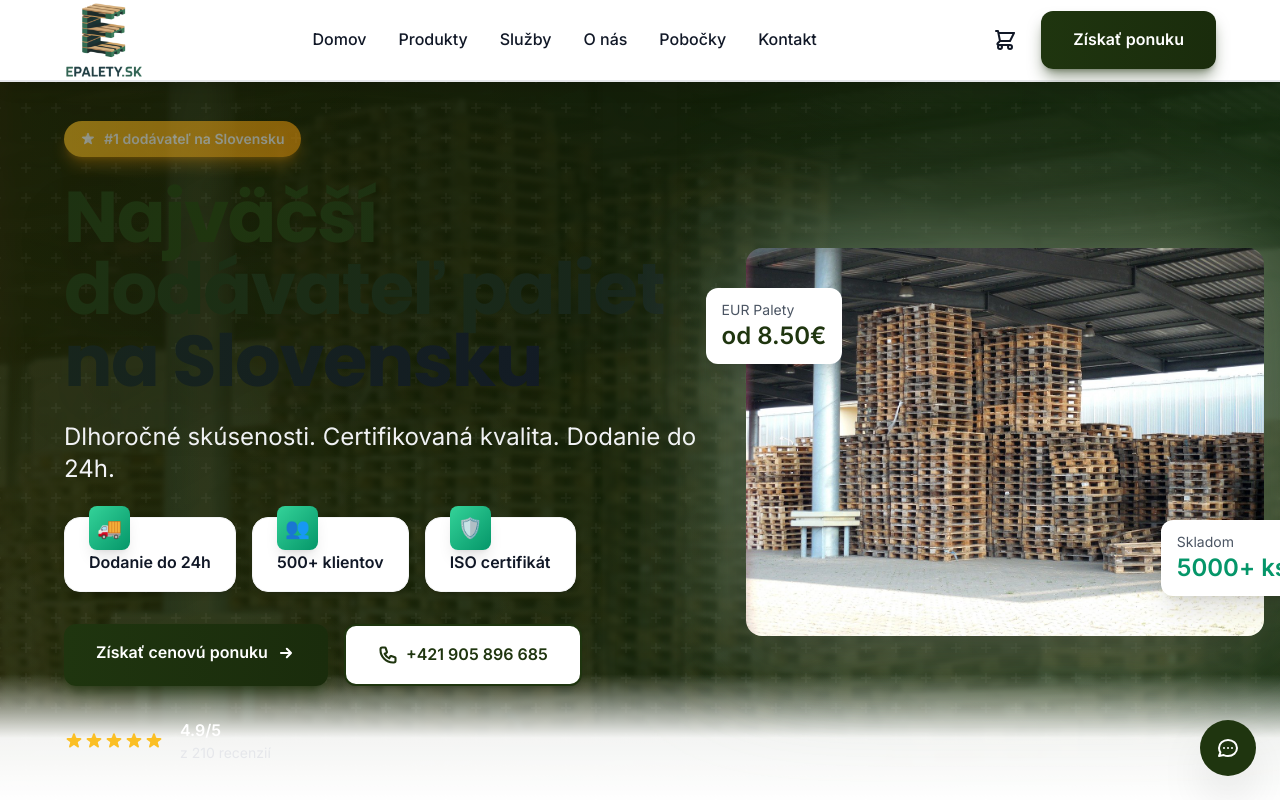
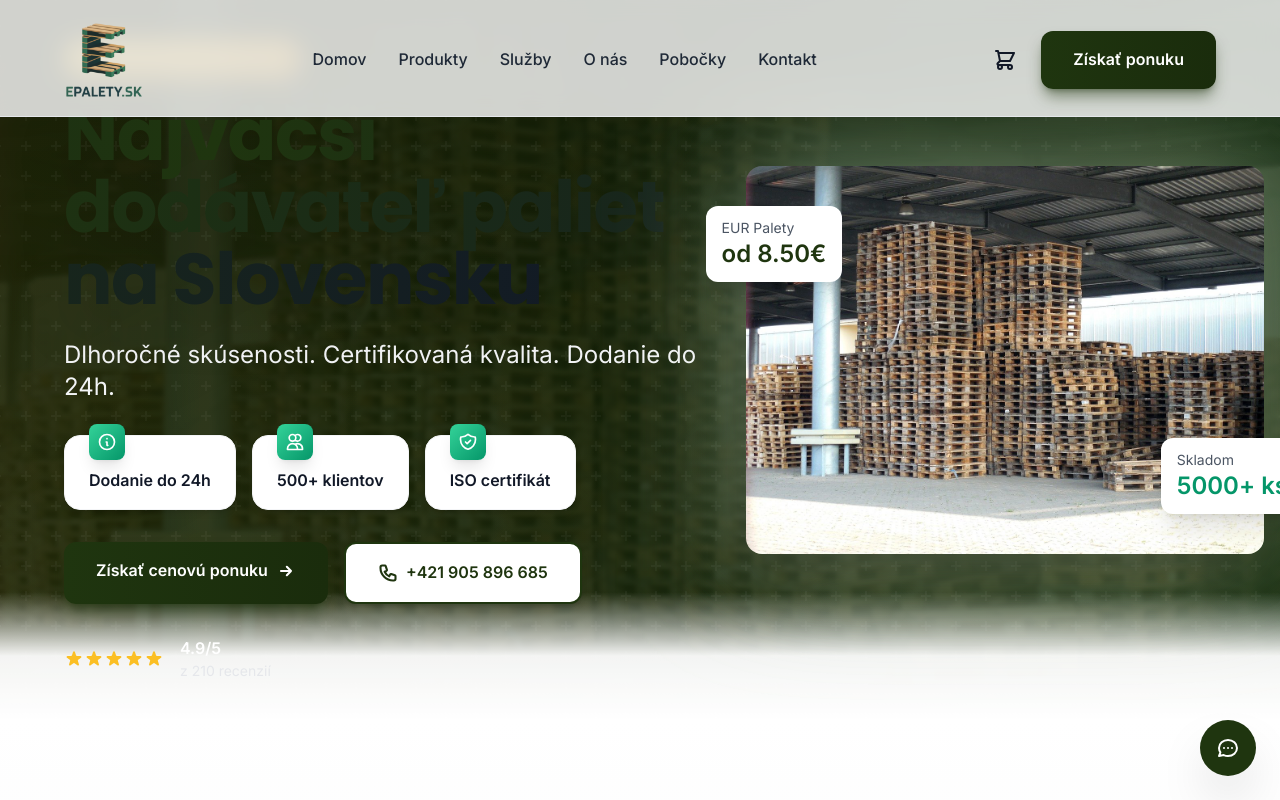
Before and after one commit to tommyx888/epalety, a Next.js app: page / in a window 1280 px wide. Shown: the top 800 px of the page. Built offline with nearby package versions, Linux system fonts and the light colour scheme.

Commit message:
Add TypewriterEffect, integrate StickyHeader with progress bar, replace emoji with SVG icons in Hero section

```diff
--- a/app/layout.tsx
+++ b/app/layout.tsx
@@ -1,7 +1,7 @@
 import type { Metadata } from 'next'
 import './globals.css'
 import { CartProvider } from '@/contexts/CartContext'
-import { Navigation } from '@/components/layout/Navigation'
+import { StickyHeader } from '@/components/layout/StickyHeader'
 import { Footer } from '@/components/layout/Footer'
 import { CartListener } from '@/components/CartListener'
 
@@ -20,7 +20,7 @@ export default function RootLayout({
       <body>
         <CartProvider>
           <CartListener />
-          <Navigation />
+          <StickyHeader />
           <main className="min-h-screen">
             {children}
           </main>
--- a/components/layout/StickyHeader.tsx
+++ b/components/layout/StickyHeader.tsx
@@ -107,6 +107,9 @@ export function StickyHeader() {
           <button
             className="md:hidden p-2"
             aria-label="Toggle menu"
+            onClick={() => {
+              // Mobile menu toggle logic here
+            }}
           >
             <svg
               className="w-6 h-6"
--- a/components/sections/HeroSection.tsx
+++ b/components/sections/HeroSection.tsx
@@ -3,6 +3,7 @@
 import Link from 'next/link'
 import Image from 'next/image'
 import { useState, useEffect } from 'react'
+import { TypewriterEffect } from '@/components/ui/TypewriterEffect'
 
 export function HeroSection() {
   const [scrollY, setScrollY] = useState(0)
@@ -56,22 +57,40 @@ export function HeroSection() {
             </h1>
 
             <p className="text-xl md:text-2xl text-gray-100 mb-8 max-w-2xl animate-slide-up leading-relaxed" style={{ animationDelay: '0.2s' }}>
-              Dlhoročné skúsenosti. Certifikovaná kvalita. Dodanie do 24h.
+              <TypewriterEffect
+                text="Dlhoročné skúsenosti. Certifikovaná kvalita. Dodanie do 24h."
+                speed={50}
+                className="inline-block"
+              />
             </p>
 
             {/* USP Cards Row - Floating Pills */}
             <div className="flex flex-wrap gap-4 mb-8 animate-slide-up" style={{ animationDelay: '0.3s' }}>
               {[
-                { icon: '🚚', text: 'Dodanie do 24h' },
-                { icon: '👥', text: '500+ klientov' },
-                { icon: '🛡️', text: 'ISO certifikát' },
+                { icon: 'Truck', text: 'Dodanie do 24h' },
+                { icon: 'Users', text: '500+ klientov' },
+                { icon: 'Shield', text: 'ISO certifikát' },
               ].map((card, index) => (
                 <div
                   key={index}
                   className="group relative px-6 py-4 bg-white rounded-2xl shadow-md hover:shadow-xl transition-all duration-300 hover:-translate-y-1 border border-gray-100"
                 >
                   <div className="absolute -top-3 left-6 p-2 rounded-lg bg-gradient-to-br from-accent-400 to-accent-600 shadow-lg">
-                    <span className="text-xl">{card.icon}</span>
+                    {card.icon === 'Truck' && (
+                      <svg className="w-5 h-5 text-white" fill="none" stroke="currentColor" viewBox="0 0 24 24">
+                        <path strokeLinecap="round" strokeLinejoin="round" strokeWidth={2} d="M13 16h-1v-4h-1m1-4h.01M21 12a9 9 0 11-18 0 9 9 0 0118 0z" />
+                      </svg>
+                    )}
+                    {card.icon === 'Users' && (
+                      <svg className="w-5 h-5 text-white" fill="none" stroke="currentColor" viewBox="0 0 24 24">
+                        <path strokeLinecap="round" strokeLinejoin="round" strokeWidth={2} d="M12 4.354a4 4 0 110 5.292M15 21H3v-1a6 6 0 0112 0v1zm0 0h6v-1a6 6 0 00-9-5.197M13 7a4 4 0 11-8 0 4 4 0 018 0z" />
+                      </svg>
+                    )}
+                    {card.icon === 'Shield' && (
+                      <svg className="w-5 h-5 text-white" fill="none" stroke="currentColor" viewBox="0 0 24 24">
+                        <path strokeLinecap="round" strokeLinejoin="round" strokeWidth={2} d="M9 12l2 2 4-4m5.618-4.016A11.955 11.955 0 0112 2.944a11.955 11.955 0 01-8.618 3.04A12.02 12.02 0 003 9c0 5.591 3.824 10.29 9 11.622 5.176-1.332 9-6.03 9-11.622 0-1.042-.133-2.052-.382-3.016z" />
+                      </svg>
+                    )}
                   </div>
                   <p className="mt-4 font-semibold text-gray-900">{card.text}</p>
                 </div>
--- /dev/null
+++ b/components/ui/TypewriterEffect.tsx
@@ -0,0 +1,42 @@
+'use client'
+
+import { useState, useEffect } from 'react'
+
+interface TypewriterEffectProps {
+  text: string
+  speed?: number
+  className?: string
+}
+
+export function TypewriterEffect({ text, speed = 50, className = '' }: TypewriterEffectProps) {
+  const [displayedText, setDisplayedText] = useState('')
+  const [currentIndex, setCurrentIndex] = useState(0)
+  const [showCursor, setShowCursor] = useState(true)
+
+  useEffect(() => {
+    if (currentIndex < text.length) {
+      const timeout = setTimeout(() => {
+        setDisplayedText(text.slice(0, currentIndex + 1))
+        setCurrentIndex(currentIndex + 1)
+      }, speed)
+
+      return () => clearTimeout(timeout)
+    }
+  }, [currentIndex, text, speed])
+
+  // Cursor blink effect
+  useEffect(() => {
+    const interval = setInterval(() => {
+      setShowCursor((prev) => !prev)
+    }, 530)
+
+    return () => clearInterval(interval)
+  }, [])
+
+  return (
+    <span className={className}>
+      {displayedText}
+      <span className={showCursor ? 'opacity-100' : 'opacity-0'}>|</span>
+    </span>
+  )
+}
```
